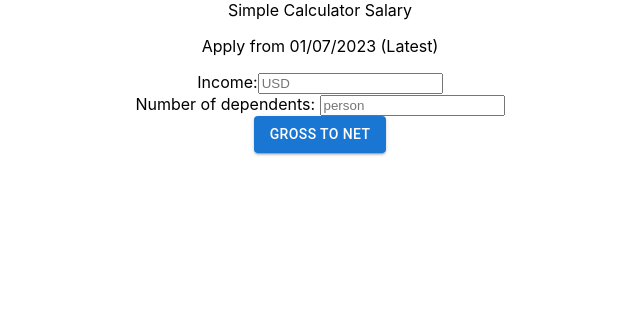
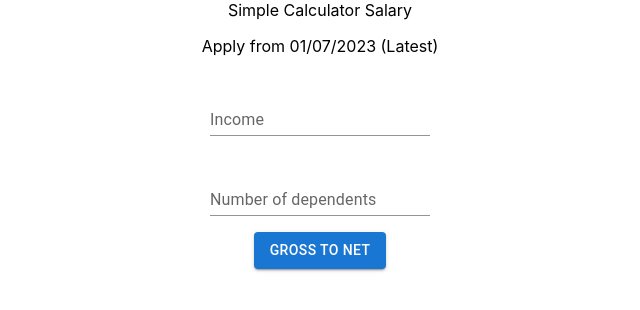
Before and after one commit to lientran1990/net-gross-calculation, a React (Create React App) app: page / in a window 1280 px wide. Shown: the top 310 px of the page, without its empty margins (320-960 px from the left). Built offline with nearby package versions, Linux system fonts and the light colour scheme.

Commit message:
fix: TextField (Income & Number of dependent)

```diff
--- a/src/App.js
+++ b/src/App.js
@@ -1,6 +1,8 @@
 import "./App.css";
 import * as React from "react";
 import Button from "@mui/material/Button";
+import TextField from "@mui/material/TextField";
+import { width } from "@mui/system";
 
 function App() {
   // const inputRef = useRef(null);
@@ -13,25 +15,25 @@ function App() {
     <div className="App">
       <h>Simple Calculator Salary</h>
       <p>Apply from 01/07/2023 (Latest) </p>
-      <form>
-        <label>
-          Income:
-          <input type="number" placeholder="USD" />
-        </label>
-      </form>
+      <TextField
+        style={{ margin: 1 + "rem" }}
+        id="standard-basic"
+        type="number"
+        label="Income"
+        variant="standard"
+      />
 
-      <form>
-        <label>Number of dependents: </label>
-        <input type="number" placeholder="person" />
-      </form>
-
+      <br />
+      <TextField
+        style={{ margin: 1 + "rem" }}
+        id="standard-basic"
+        label="Number of dependents"
+        variant="standard"
+      />
       <div>
-        <form>
-          <Button variant="contained" onClick={handleClick}>
-            Gross to Net
-          </Button>
-          {/* <p ref={resultRef}>Net: {result}</p> */}
-        </form>
+        <Button variant="contained" onClick={handleClick}>
+          Gross to Net
+        </Button>
       </div>
     </div>
   );
```
Also changed, not shown: src/index.js (+6 -6 lines).
